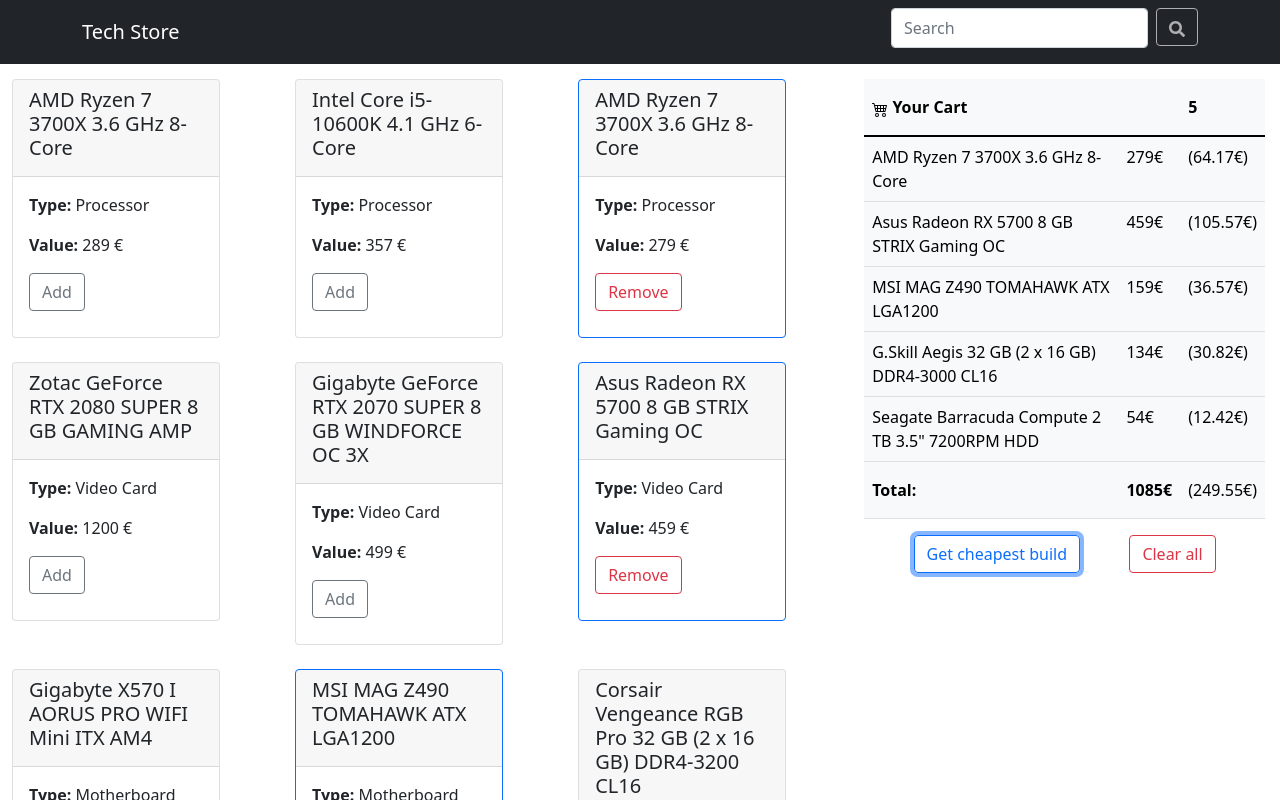
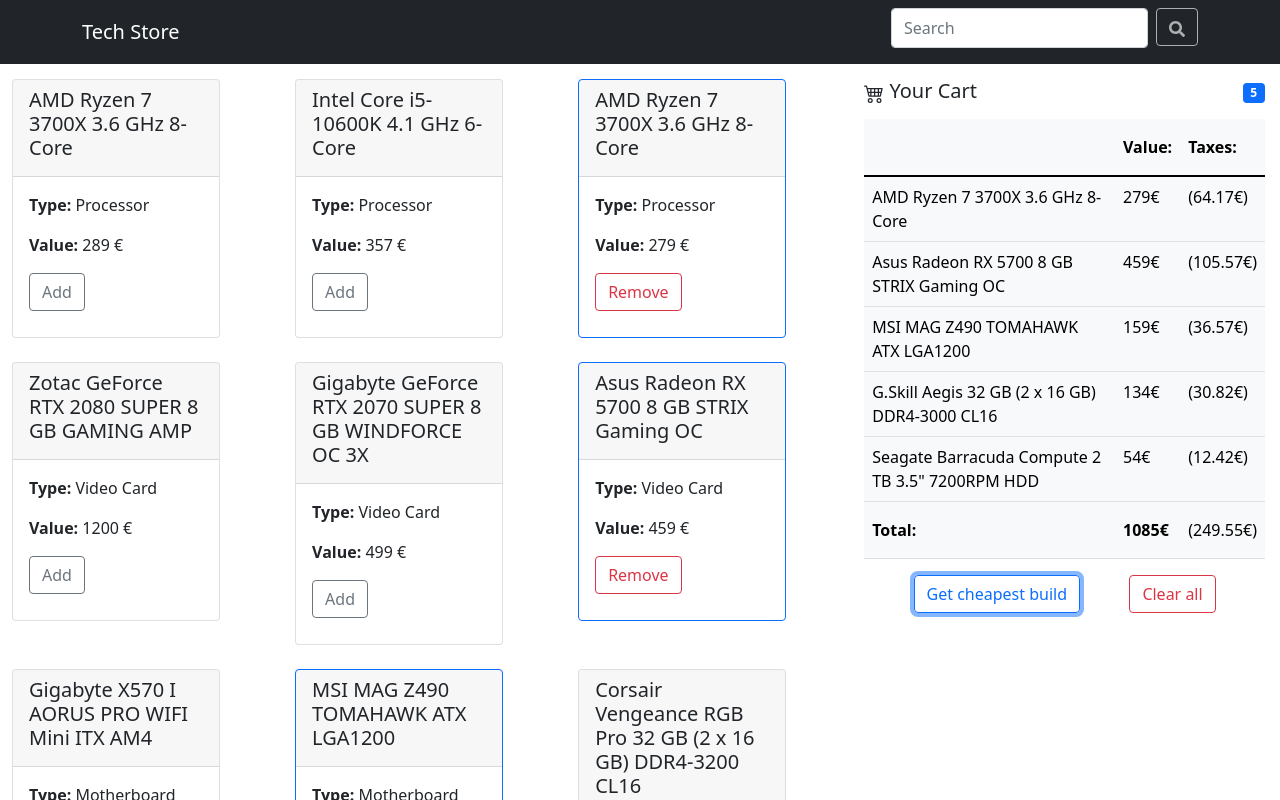
Before and after one commit to TatianaPrada/frontend-exercise, a React (Create React App) app: page / in a window 1280 px wide. Both pictures are taken after a click on the button "Get cheapest build". Shown: the top 800 px of the page. Built offline with nearby package versions, Linux system fonts and the light colour scheme.

Commit message:
badge and comments added

```diff
--- a/src/App.js
+++ b/src/App.js
@@ -2,20 +2,21 @@
 import Navigation from "./components/Navigation/Navigation";
 import Cart from "./components/Cart/Cart";
 import List from "./components/List/List";
-import {useState} from 'react'
+import { useState } from "react";
 
 function App() {
   //Managament of state for searching query
-  const [searchQuery, setSearchQuery] = useState("");
+  const [searchQuery, setSearchQuery] = useState(" ");
+  //Setting to lower case the query for the filter:
   const inputHandler = (e) => {
     let lowerCase = e.target.value.toLowerCase();
     setSearchQuery(lowerCase);
   };
   return (
     <>
-      <Navigation inputHandler={inputHandler}/>
+      <Navigation inputHandler={inputHandler} />
       <div className="layout">
-        <List searchQuery={searchQuery}/>
+        <List searchQuery={searchQuery} />
         <Cart />
       </div>
     </>
--- a/src/components/Cart/Cart.jsx
+++ b/src/components/Cart/Cart.jsx
@@ -1,23 +1,36 @@
-import { Table, Button } from "react-bootstrap";
+import { Table, Button, Badge } from "react-bootstrap";
 import "./cart.css";
-import CartContext from "../../context/CartContext";
+import Context from "../../context/Context";
 import { useContext } from "react";
-import { BsCart4 } from 'react-icons/bs';
+import { BsCart4 } from "react-icons/bs";
 
 const Cart = () => {
-  const { cartProducts } = useContext(CartContext);
-  const { clearCart } = useContext(CartContext);
-  const { getCheapest } = useContext(CartContext);
-  const total = cartProducts.reduce(
-    (reducer, item) => item.value + reducer, 0)
+  //Context for state managament:
+  const { cartProducts } = useContext(Context);
+  const { clearCart } = useContext(Context);
+  const { getCheapest } = useContext(Context);
+  //Total of cart:
+  const total = cartProducts.reduce((reducer, item) => item.value + reducer, 0);
 
   return (
     <div className="cart">
+      <div className="cart-title">
+        <h5>
+          <BsCart4 /> Your Cart
+        </h5>
+        <p>
+          <Badge bg="primary">
+            {cartProducts.length > 0 && cartProducts.length}
+          </Badge>
+        </p>
+      </div>
+
       <Table variant="light" responsive="sm" size="md" hover>
         <thead>
           <tr>
-            <th className="pt-3 pb-3" colSpan={2}> <BsCart4 /> Your Cart</th>
-            <th className="pt-3 pb-3" >{cartProducts.length > 0 && cartProducts.length}</th>
+            <th className="pt-3 pb-3"></th>
+            <th className="pt-3 pb-3"> Value: </th>
+            <th className="pt-3 pb-3">Taxes:</th>
           </tr>
         </thead>
         <tbody>
@@ -29,8 +42,12 @@
             </tr>
           ))}
           <tr>
-            <td className="pt-3 pb-3"><strong>Total: </strong></td>
-            <td className="pt-3 pb-3"><strong>{total}€ </strong></td>
+            <td className="pt-3 pb-3">
+              <strong>Total: </strong>
+            </td>
+            <td className="pt-3 pb-3">
+              <strong>{total}€ </strong>
+            </td>
             <td className="pt-3 pb-3">({(total * 0.23).toFixed(2)}€)</td>
           </tr>
         </tbody>
--- a/src/components/Cart/cart.css
+++ b/src/components/Cart/cart.css
@@ -14,3 +14,7 @@
 .btn{
     margin-bottom: 10px;
 }
+.cart-title{
+    display: flex;
+    justify-content: space-between;
+}
--- a/src/components/Element/Element.jsx
+++ b/src/components/Element/Element.jsx
@@ -1,22 +1,21 @@
 import { Card, Col, Button } from "react-bootstrap";
-import CartContext from "../../context/CartContext";
+import Context from "../../context/Context";
 import { useContext } from "react";
-import './element.css'
+import "./element.css";
 
 const Element = ({ item }) => {
-  const { addItem } = useContext(CartContext);
-  const { removeItem } = useContext(CartContext);
-  const { cartProducts } = useContext(CartContext);
+  //Context for state management of cart:
+  const { addItem } = useContext(Context);
+  const { removeItem } = useContext(Context);
+  const { cartProducts } = useContext(Context);
   return (
     <>
       <Col>
-        <Card
-          border={cartProducts.includes(item) && "primary"}
-        >
+        <Card border={cartProducts.includes(item) && "primary"}>
           <Card.Header>
             <Card.Title>{item.name}</Card.Title>
-            </Card.Header>
-            <Card.Body>
+          </Card.Header>
+          <Card.Body>
             <Card.Text>
               <p>
                 <b>Type:</b> <span>{item.type}</span>
@@ -26,7 +25,10 @@
               </p>
             </Card.Text>
             {cartProducts.includes(item) ? (
-              <Button variant="outline-danger" onClick={() => removeItem(item.id)}>
+              <Button
+                variant="outline-danger"
+                onClick={() => removeItem(item.id)}
+              >
                 Remove
               </Button>
             ) : (
--- a/src/components/List/List.jsx
+++ b/src/components/List/List.jsx
@@ -4,7 +4,7 @@
 import components from "../../data";
 
 const List = ({ searchQuery }) => {
-  // function for filtering in the search bar
+  // Function for filtering the items by the search bar:
   const filteredList = components.filter((item) => {
     if (searchQuery === "") {
       return item;
--- a/src/context/CartContext.js
+++ /dev/null
@@ -1,5 +0,0 @@
-import { createContext } from "react";
-
-const CartContext = createContext();
-
-export default CartContext;
--- a/src/context/CartReducer.js
+++ b/src/context/CartReducer.js
@@ -1,6 +1,7 @@
 import { ADD_ITEM, REMOVE_ITEM, CLEAR_CART, GET_CHEAPEST_BUILD } from "./Types";
 import components from "../data";
 
+//Functions for the different actions in the cart:
 const CartReducer = (state, action) => {
   switch (action.type) {
     case ADD_ITEM: {
@@ -25,7 +26,6 @@
     }
     case GET_CHEAPEST_BUILD: {
       //Function to get the cheapest item by type:
-
       const types = [...new Set([...components.map((item) => item.type)])];
       const cheapestByType = (type) => {
         return components
--- /dev/null
+++ b/src/context/Context.js
@@ -0,0 +1,5 @@
+import { createContext } from "react";
+//Create context for state management of the cart
+const Context = createContext();
+
+export default Context;
```
Also changed, not shown: src/context/CartState.js (+5 -3 lines).
